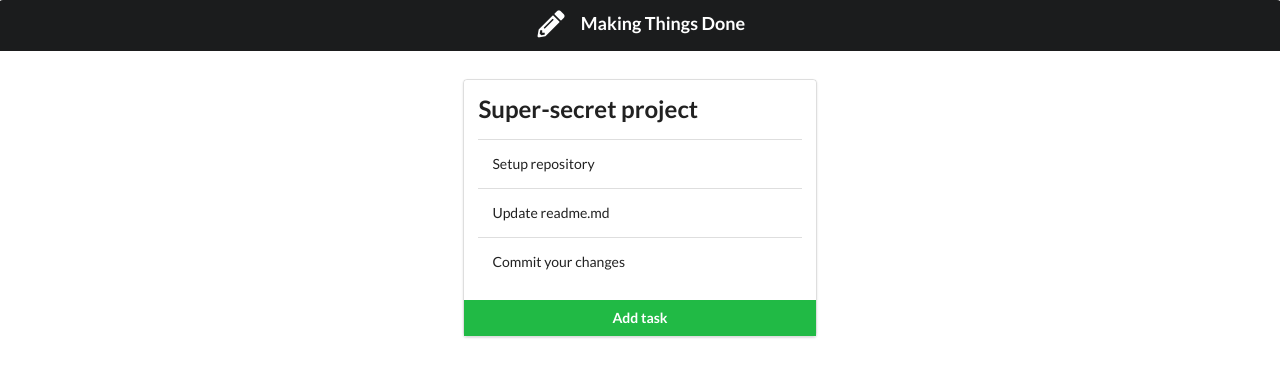
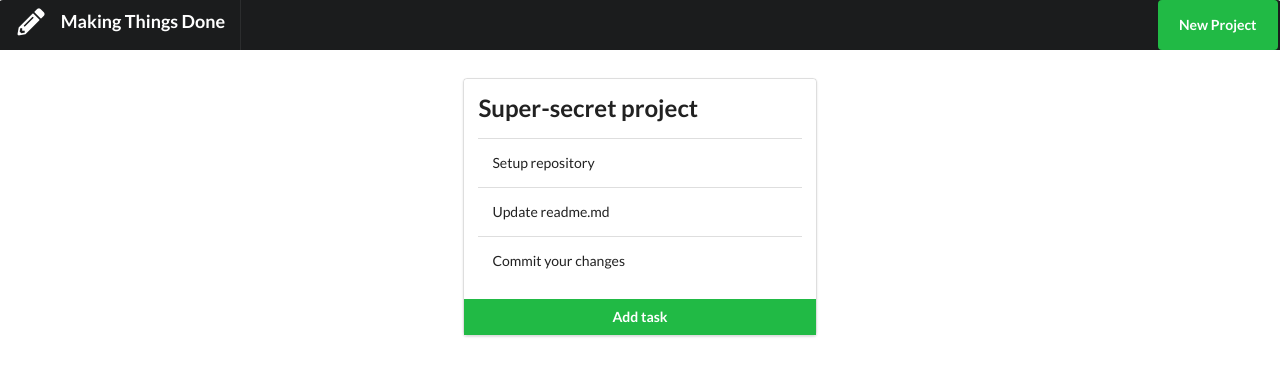
Before and after one commit to stiakov/getting_things_done_app, a website built with webpack: page src/index.html in a window 1280 px wide. Built offline with nearby package versions, Linux system fonts and the light colour scheme.

Commit message:
updating navbar, button

```diff
--- a/src/index.html
+++ b/src/index.html
@@ -9,10 +9,17 @@
     <title>Making Things Done App</title>
   </head>
   <body>
-    <h3 class="ui top attached center aligned inverted header">
-      <i class="pencil alternate icon"></i>
-      Making Things Done
-    </h3>
+    <div id="navbar" class="ui menu inverted top attached">
+      <div class="item">
+        <h3 class="ui center aligned inverted header">
+          <i class="pencil alternate icon"></i>
+          Making Things Done
+        </h3>
+      </div>
+      <div class="right menu">
+        <button class="ui green button">New Project</button>
+      </div>
+    </div>
     <div id="main-container" class="ui container centered"></div>
   </body>
 </html>
```
